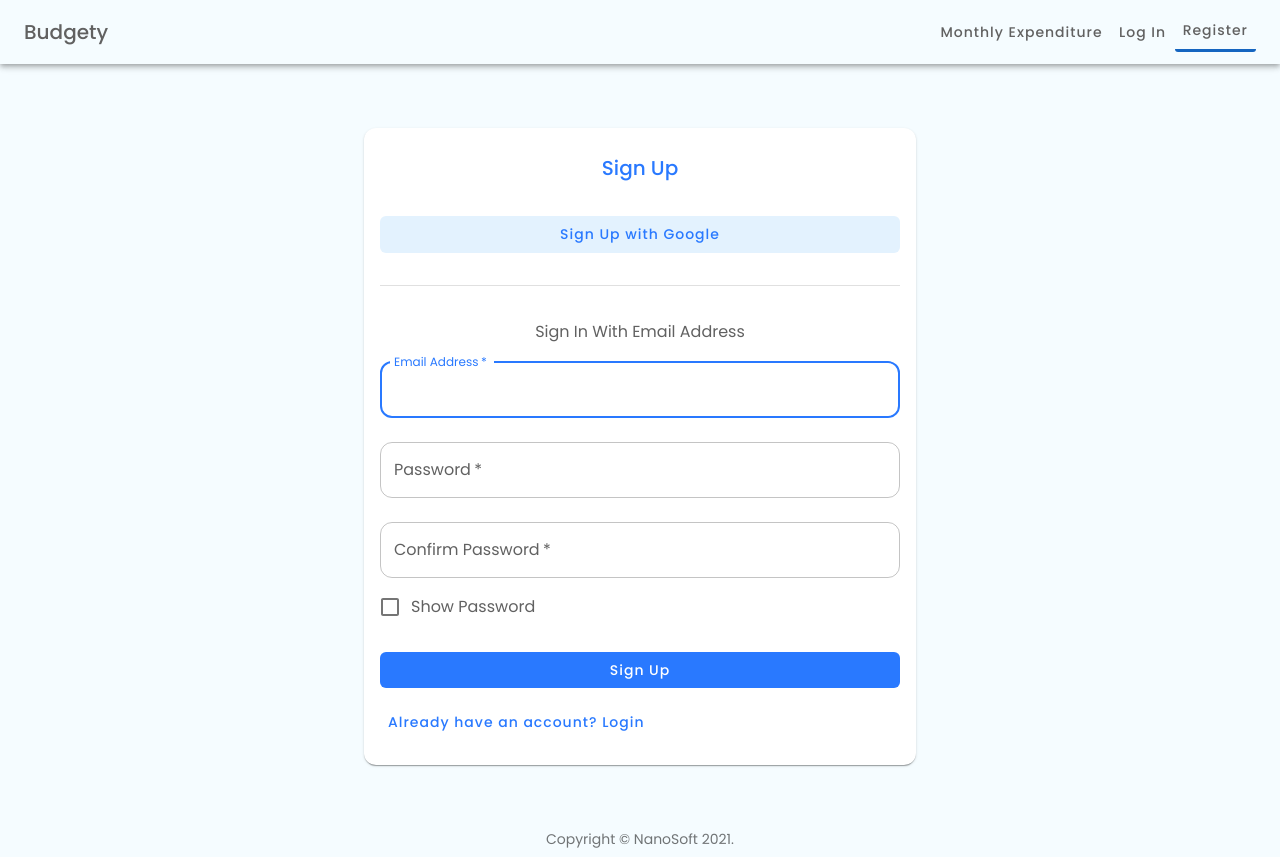
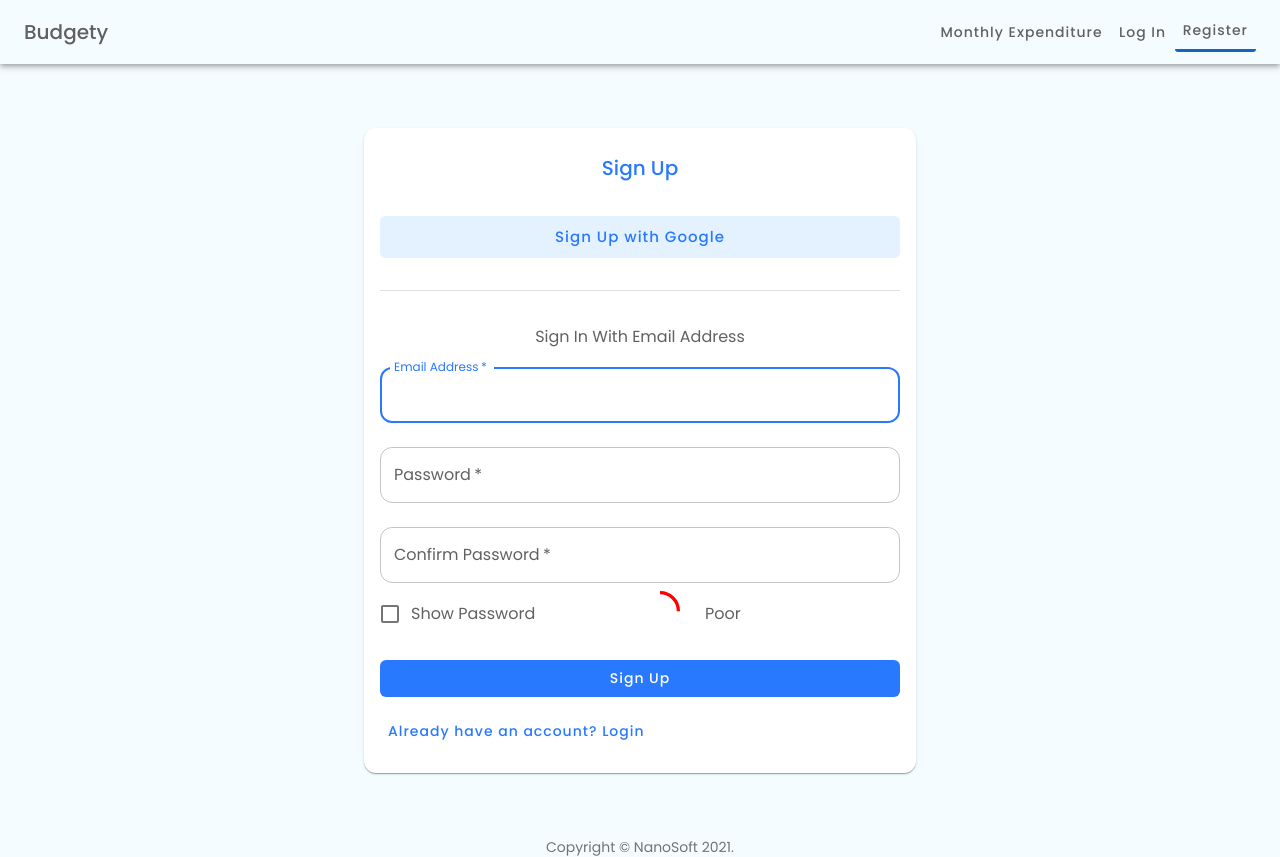
Before and after one commit to nanosoftmsz/budgety, a React (Create React App) app: page /register in a window 1280 px wide. Built offline with nearby package versions, Linux system fonts and the light colour scheme.

Commit message:
added password strength

```diff
--- a/src/components/TheNavbar.jsx
+++ b/src/components/TheNavbar.jsx
@@ -35,7 +35,7 @@ export default function TheNavbar() {
           <NavLink
             to="/monthly-expenditure"
             activeStyle={{
-              borderBottom: "3px solid #1565c0",
+              borderBottom: "3px solid #2979ff",
               borderRadius: "3px",
             }}>
             <Button color="inherit" className={classes.buttonStyle}>
@@ -46,7 +46,7 @@ export default function TheNavbar() {
           <NavLink
             to="/login"
             activeStyle={{
-              borderBottom: "3px solid #1565c0",
+              borderBottom: "3px solid #2979ff",
               borderRadius: "3px",
             }}>
             <Button color="inherit" className={classes.buttonStyle}>
--- a/src/pages/Login.jsx
+++ b/src/pages/Login.jsx
@@ -45,7 +45,7 @@ export default function Login() {
                 </Typography>
               </Box>
 
-              <Button fullWidth color="primary" className={classes.googleBtn}>
+              <Button size="large" fullWidth color="primary" className={classes.googleBtn}>
                 Sign In with Google
               </Button>
 
--- a/src/pages/Register.jsx
+++ b/src/pages/Register.jsx
@@ -1,5 +1,5 @@
 import React, { useState } from "react";
-import { Button, CssBaseline, TextField, Typography, Box, Container, FormControlLabel, Checkbox, Card, CardContent, Grid, Divider } from "@material-ui/core";
+import { Button, CssBaseline, TextField, Typography, Box, Container, FormControlLabel, Checkbox, Card, CardContent, Grid, Divider, CircularProgress } from "@material-ui/core";
 import { makeStyles } from "@material-ui/core/styles";
 import { Link } from "react-router-dom";
 import Copyright from "../components/Copyright";
@@ -32,6 +32,9 @@ const useStyles = makeStyles((theme) => ({
 export default function Register() {
   const classes = useStyles();
   const [showPasswordCheck, setShowPasswordCheck] = useState(false);
+  const [passwordStrength, setPasswordStrength] = useState({ value: 25, color: "red", status: "Poor" });
+
+  const managePasswordStrength = () => {};
 
   const handleSubmit = (e) => {
     e.preventDefault();
@@ -53,7 +56,7 @@ export default function Register() {
                 </Typography>
               </Box>
 
-              <Button fullWidth color="primary" className={classes.googleBtn}>
+              <Button size="large" fullWidth color="primary" className={classes.googleBtn}>
                 Sign Up with Google
               </Button>
 
@@ -67,7 +70,21 @@ export default function Register() {
               <TextField variant="outlined" margin="normal" required fullWidth label="Email Address" name="email" autoFocus />
               <TextField variant="outlined" margin="normal" required fullWidth name="password" label="Password" type={showPasswordCheck ? "text" : "password"} />
               <TextField variant="outlined" margin="normal" required fullWidth name="confirm_password" label="Confirm Password" type={showPasswordCheck ? "text" : "password"} />
-              <FormControlLabel control={<Checkbox value="remember" color="primary" onChange={(e) => setShowPasswordCheck(e.target.checked)} />} label="Show Password" />
+              <Grid container alignItems="center">
+                <Grid item xs={12} sm={6}>
+                  <FormControlLabel control={<Checkbox value="remember" color="primary" onChange={(e) => setShowPasswordCheck(e.target.checked)} />} label="Show Password" />
+                </Grid>
+                <Grid item xs={12} sm={6}>
+                  <Grid container alignItems="center">
+                    <Grid item xs={3}>
+                      <CircularProgress variant="determinate" value={passwordStrength.value} style={{ color: `${passwordStrength.color}` }} />
+                    </Grid>
+                    <Grid item xs={6}>
+                      <Typography variant="subtitle1">{passwordStrength.status}</Typography>
+                    </Grid>
+                  </Grid>
+                </Grid>
+              </Grid>
               <Button type="submit" fullWidth variant="contained" disableElevation color="primary" className={classes.submit}>
                 Sign Up
               </Button>
```
